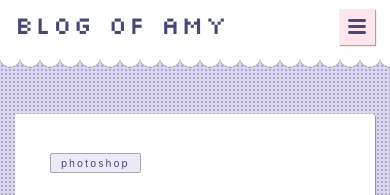
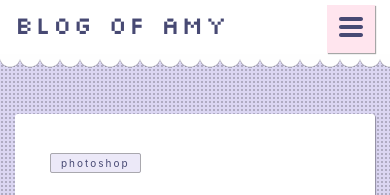
Before and after one commit to fu4303/portfolio-amychurchwell, a Jekyll site: the page built from _posts/2020-04-14-raster-to-svg.md, in a window 390 px wide. Shown: the top 195 px of the page. Built offline with Jekyll 4.4.1, drawn with Linux system fonts in a browser that asks for light colours.

Commit message:
Add meta description/title, make mobile nav more accessible.

```diff
--- a/_includes/head.html
+++ b/_includes/head.html
@@ -2,6 +2,25 @@
   <meta charset="utf-8">
   <meta http-equiv="X-UA-Compatible" content="IE=edge">
   <meta name="viewport" content="width=device-width, initial-scale=1">
+
+  <title>
+    {%- if page.title -%}
+      {{ page.title }}
+    {%- else -%}
+      {{ site.title }}
+    {%- endif -%}
+  </title>
+
+  {%- if page.description -%}
+    <meta
+    name="description"
+    content="{{ page.description }}">
+  {%- else -%}
+    <meta
+    name="description"
+    content="{{ site.description }}">
+  {%- endif -%}
+
   <meta property="og:site_name" content="{{ site.title }}" />
   <meta property="og:title" content="{{ page.title }}">
   <meta property="og:type" content="website">
--- a/_includes/header.html
+++ b/_includes/header.html
@@ -10,7 +10,7 @@
         <input type="checkbox" id="nav-trigger" class="nav-trigger" />
         <label for="nav-trigger">
           <span class="menu-icon">
-            <svg viewBox="0 0 18 15" width="18px" height="15px">
+            <svg viewBox="0 0 18 18">
               <path d="M18,1.484c0,0.82-0.665,1.484-1.484,1.484H1.484C0.665,2.969,0,2.304,0,1.484l0,0C0,0.665,0.665,0,1.484,0 h15.032C17.335,0,18,0.665,18,1.484L18,1.484z M18,7.516C18,8.335,17.335,9,16.516,9H1.484C0.665,9,0,8.335,0,7.516l0,0 c0-0.82,0.665-1.484,1.484-1.484h15.032C17.335,6.031,18,6.696,18,7.516L18,7.516z M18,13.516C18,14.335,17.335,15,16.516,15H1.484 C0.665,15,0,14.335,0,13.516l0,0c0-0.82,0.665-1.483,1.484-1.483h15.032C17.335,12.031,18,12.695,18,13.516L18,13.516z"/>
             </svg>
           </span>
--- a/_sass/components/header.scss
+++ b/_sass/components/header.scss
@@ -63,29 +63,25 @@
         background-color: $secondary-brand-color;
         box-shadow: 1px 1px 1px rgba(0, 0, 0, 0.35);
         position: absolute;
-        right: $spacing-unit / 2;
-        text-align: right;
-        top: 9px;
+        right: $spacing-unit/2;
+        top: 5px;
         z-index: 2;
 
         label[for="nav-trigger"] {
+            box-sizing: border-box;
+            cursor: pointer;
             display: block;
             float: right;
-            width: 36px;
-            height: 36px;
-            z-index: 2;
-            cursor: pointer;
+            height: 48px;
+            padding: 12px;
+            width: 48px;
         }
 
         .menu-icon {
             background: $secondary-brand-color;
             display: block;
-            float: right;
-            height: 26px;
             line-height: 0;
-            padding-top: 10px;
-            text-align: center;
-            width: 36px;
+            margin: 0 auto;
 
             > svg {
                 fill: $text-color;
```
Also changed, not shown: _posts/2020-04-14-raster-to-svg.md (+1 -0 lines).
